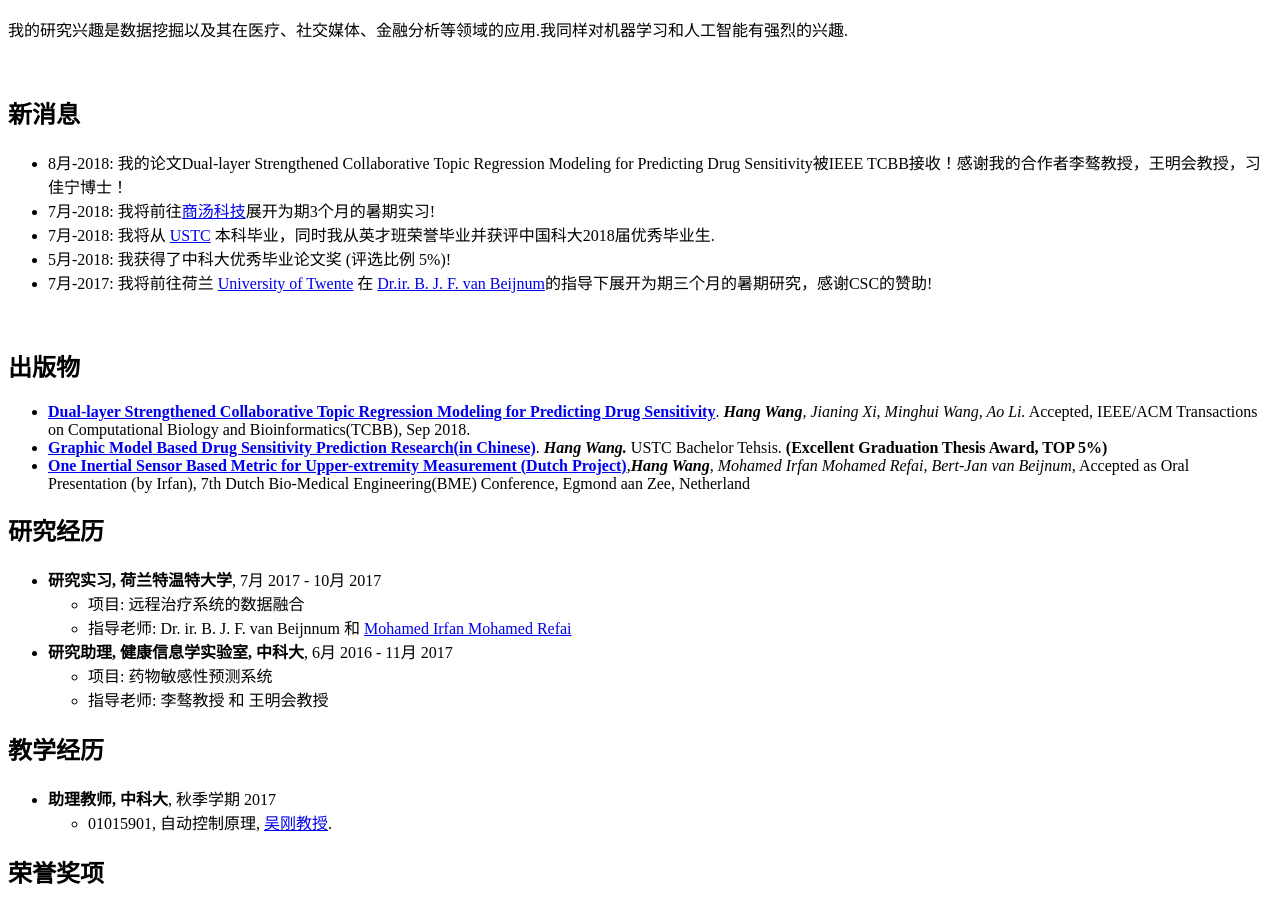
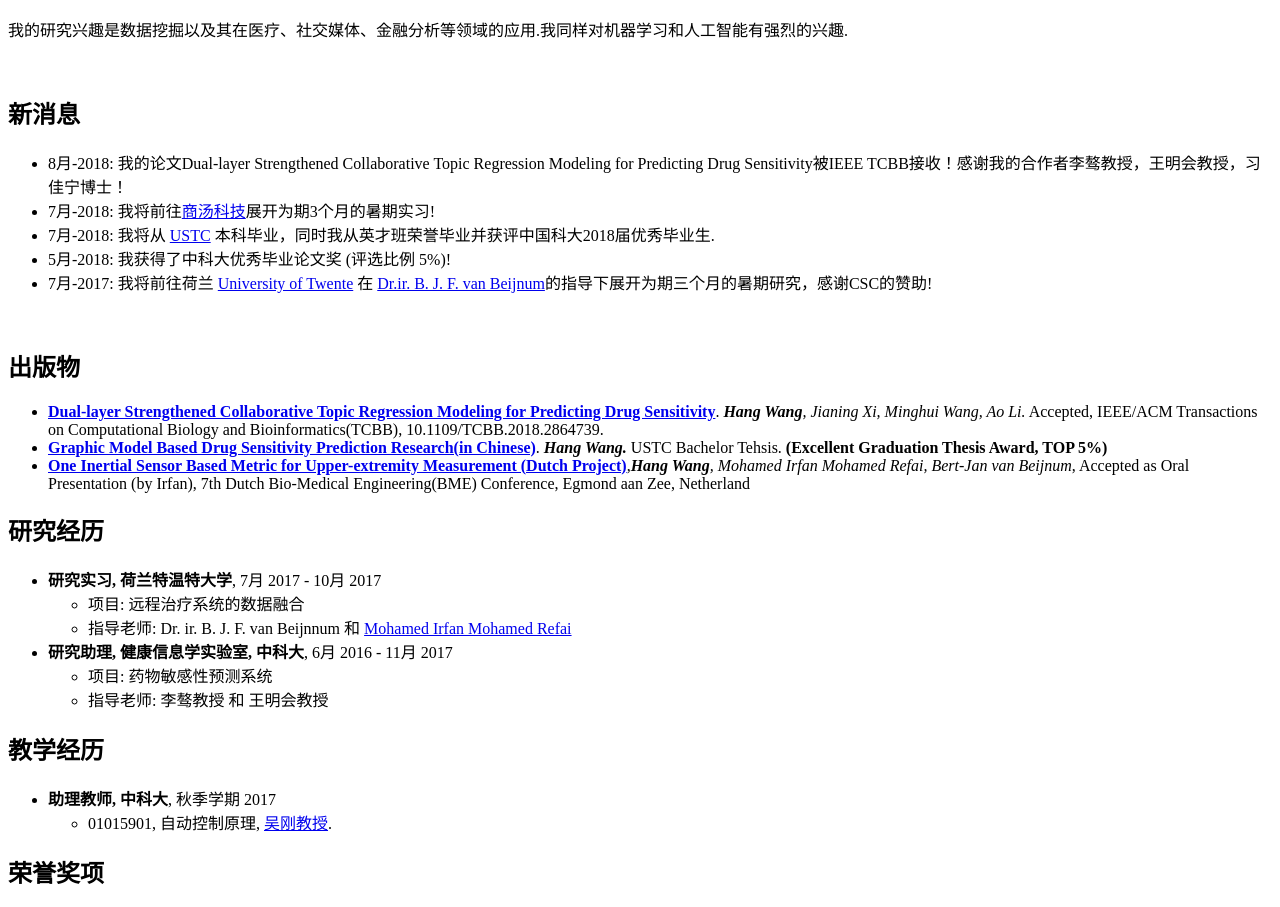
Before and after one commit to ustcmike/ustcmike.github.io, a Jekyll site: the page built from chinese.md, in a window 1280 px wide. Shown: the part 343-1250 px from the top of the page. Built offline with Jekyll 4.4.1, drawn with Linux system fonts in a browser that asks for light colours; nearby versions of some CDN libraries; our own code applies the rules of GitHub Pages for plain Markdown files.

Commit message:
Update chinese.md

```diff
--- a/chinese.md
+++ b/chinese.md
@@ -28,7 +28,7 @@ title: "Hang Wang: Homepage"
 &nbsp;
 
 ## 出版物
-  * **[Dual-layer Strengthened Collaborative Topic Regression Modeling for Predicting Drug Sensitivity](static/papers/17-dsctr.pdf)**. *__Hang Wang__, Jianing Xi, Minghui Wang, Ao Li.* Accepted, IEEE/ACM Transactions on Computational Biology and Bioinformatics(TCBB), Sep 2018.
+  * **[Dual-layer Strengthened Collaborative Topic Regression Modeling for Predicting Drug Sensitivity](static/papers/17-dsctr.pdf)**. *__Hang Wang__, Jianing Xi, Minghui Wang, Ao Li.* Accepted, IEEE/ACM Transactions on Computational Biology and Bioinformatics(TCBB), 10.1109/TCBB.2018.2864739.
   * **[Graphic Model Based Drug Sensitivity Prediction Research(in Chinese)](static/papers/18-thesis.pdf)**. *__Hang Wang.__* USTC Bachelor Tehsis. **(Excellent Graduation Thesis Award, TOP 5%)**
    * **[One Inertial Sensor Based Metric for Upper-extremity Measurement (Dutch Project)](static/papers/17-tnsre.pdf)**,*__Hang Wang__, Mohamed Irfan Mohamed Refai, Bert-Jan van Beijnum*, Accepted as Oral Presentation (by Irfan), 7th Dutch Bio-Medical Engineering(BME)  Conference, Egmond aan Zee, Netherland
 
```
